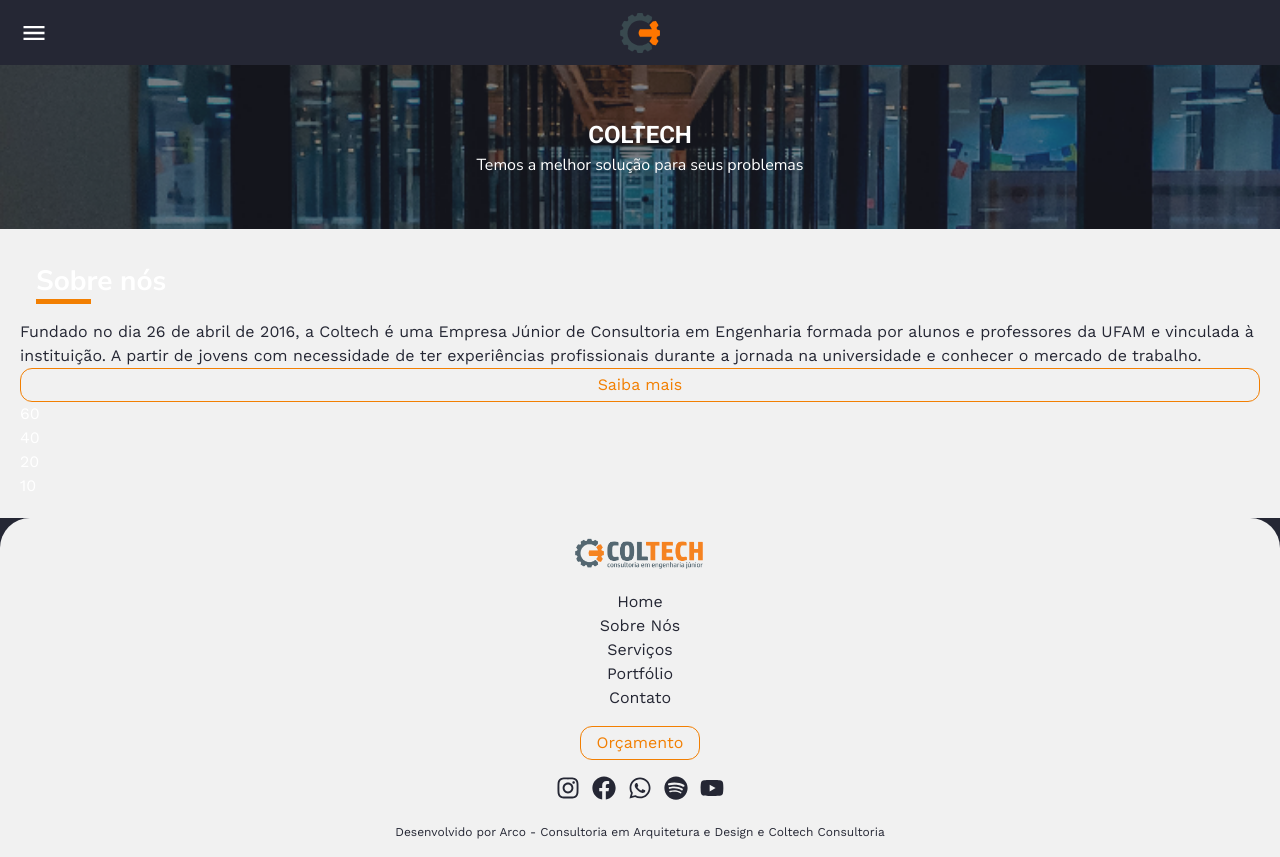
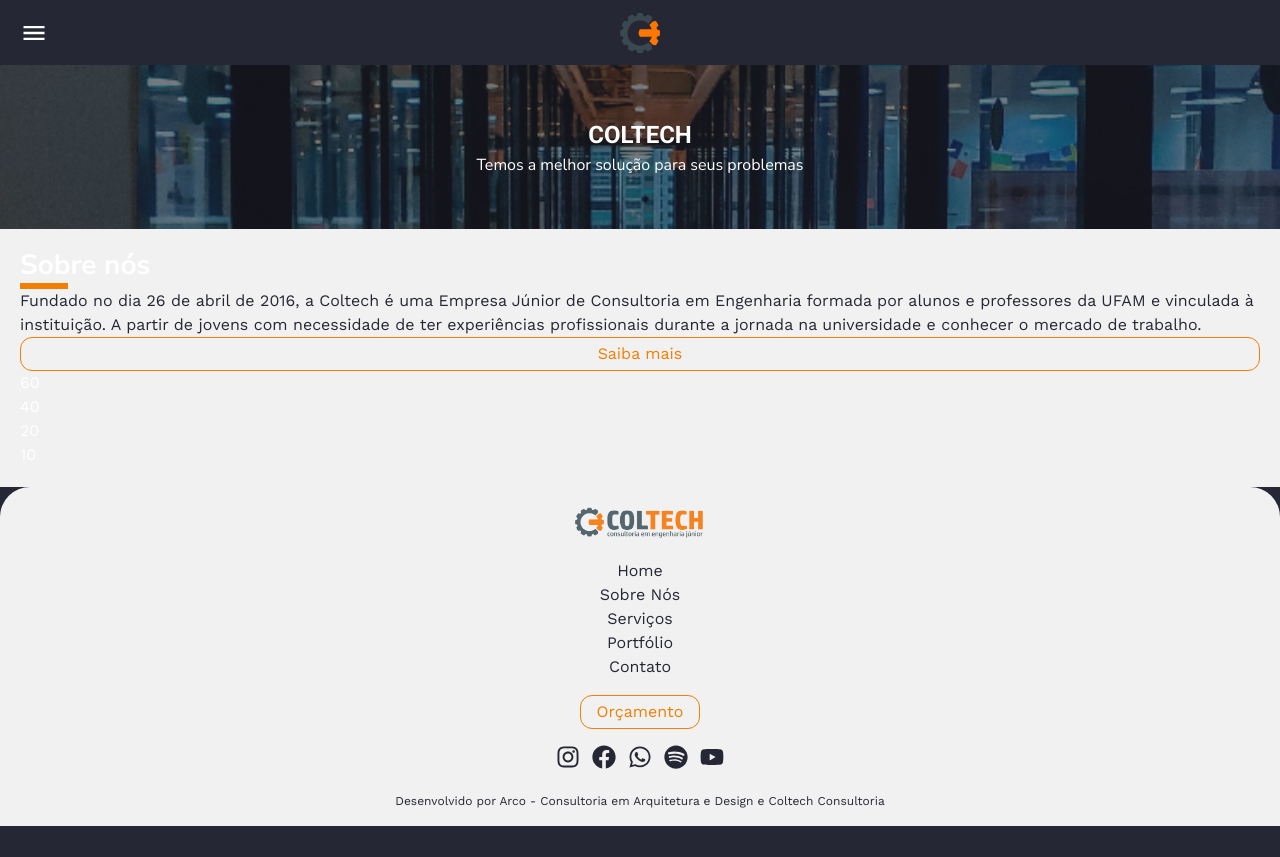
Before and after one commit to coltech-ej/site, a React (Vite) app: page / in a window 1280 px wide. After the commit the page ends 826 px from the top, so only its background shows below. Built offline with nearby package versions, Linux system fonts and the light colour scheme.

Commit message:
refactor(title): add color props and change size

```diff
--- a/src/components/title/title.tsx
+++ b/src/components/title/title.tsx
@@ -1,14 +1,17 @@
 import { Box, Heading } from '@chakra-ui/react';
 
-type titleProps = {
+interface ITitleProps {
 	name: string;
-};
+	color: string;
+}
 
-export function Title({ name }: titleProps) {
+export function Title({ name, color }: ITitleProps) {
 	return (
-		<Box padding="4">
-			<Heading fontSize={28}>{name}</Heading>
-			<Box height="5px" width="55px" bgColor="orange" />
+		<Box>
+			<Heading fontSize={28} color={color}>
+				{name}
+			</Heading>
+			<Box height="1.5" width="12" bgColor="orange" />
 		</Box>
 	);
 }
```
